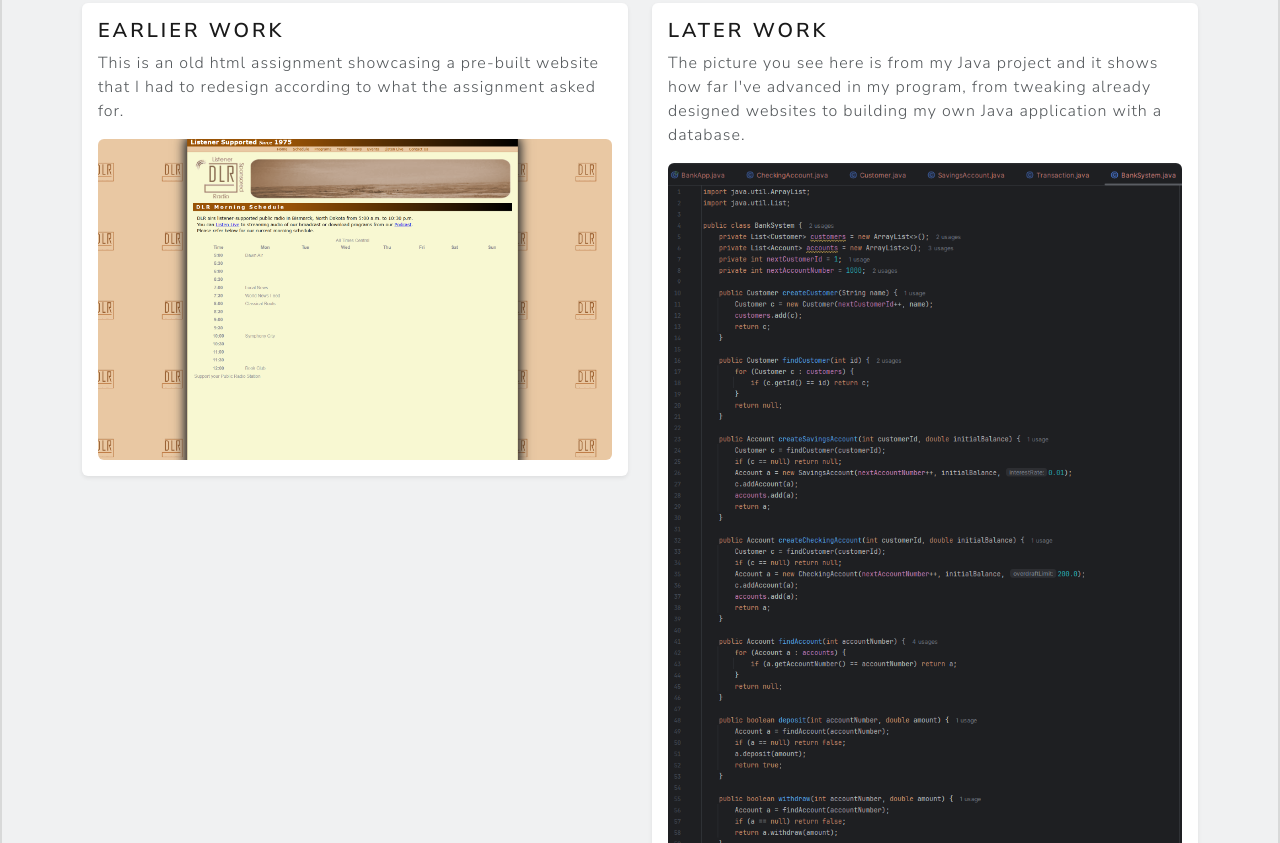
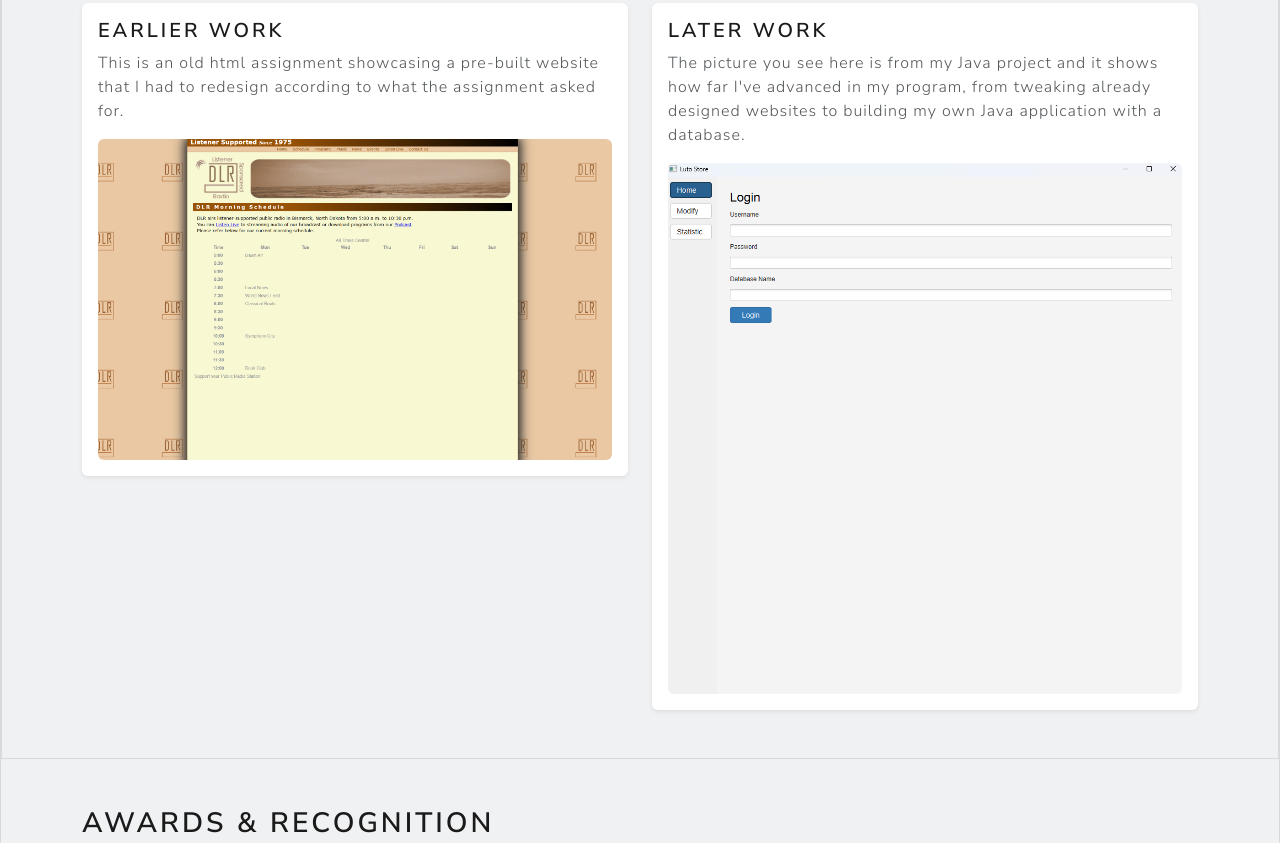
Before and after one commit to lynchlukas/Portfolio, a plain HTML site: page index.html in a window 1280 px wide. Shown: the part 1758-2601 px from the top of the page. Drawn offline with nearby package versions, Linux system fonts and the light colour scheme.

Commit message:
Final Commit

```diff
--- a/index.html
+++ b/index.html
@@ -114,7 +114,7 @@
             <h4>Later Work</h4>
             <p>The picture you see here is from my Java project and it shows how far I've advanced in my program,
               from tweaking already designed websites to building my own Java application with a database.</p>
-            <img src="images/Screenshot 2025-12-08 150016.png" class="img-fluid rounded" alt="Later Work">
+            <img src="images/Screenshot 2025-12-08 145613.png" class="img-fluid rounded" alt="Later Work">
           </div>
         </div>
       </div>
```
